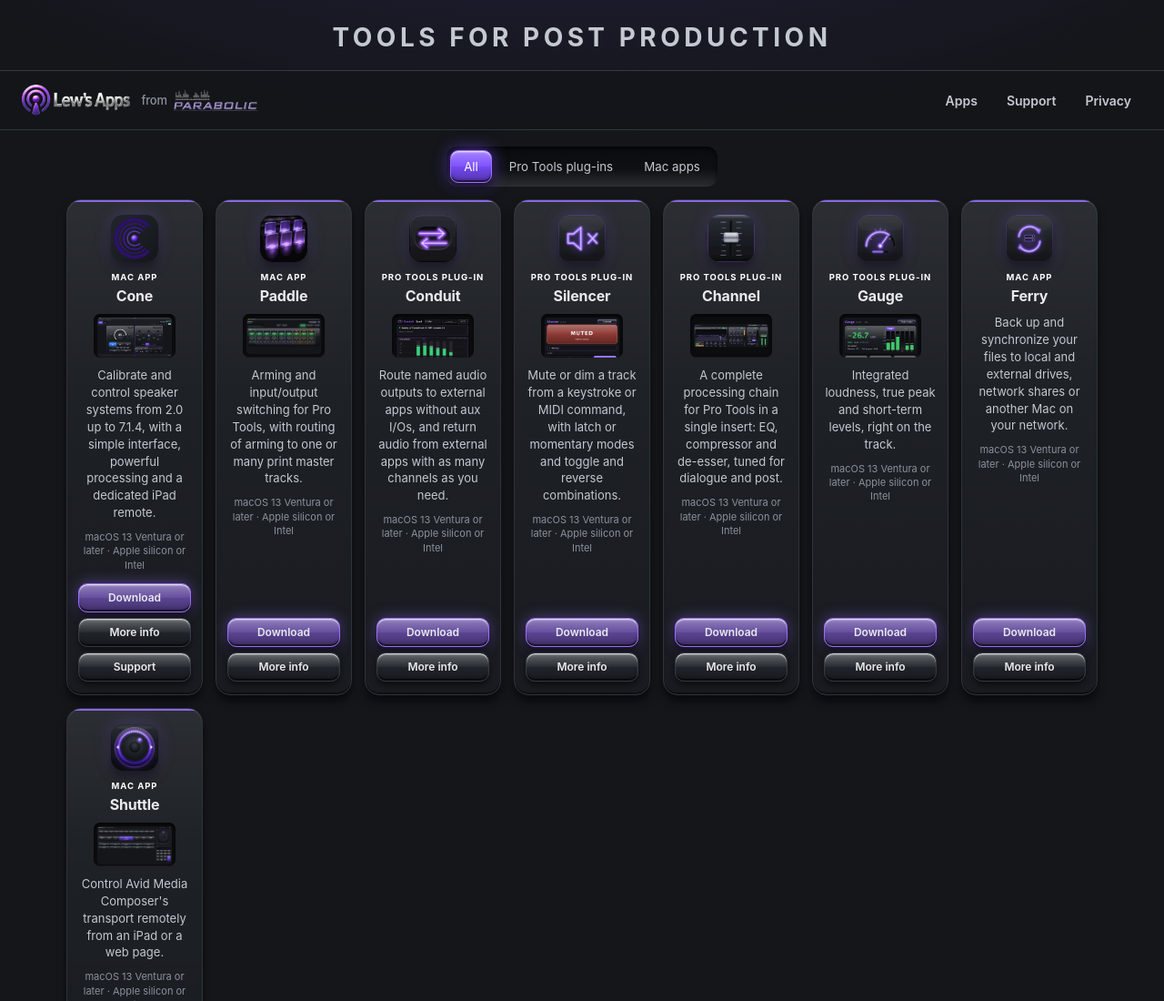
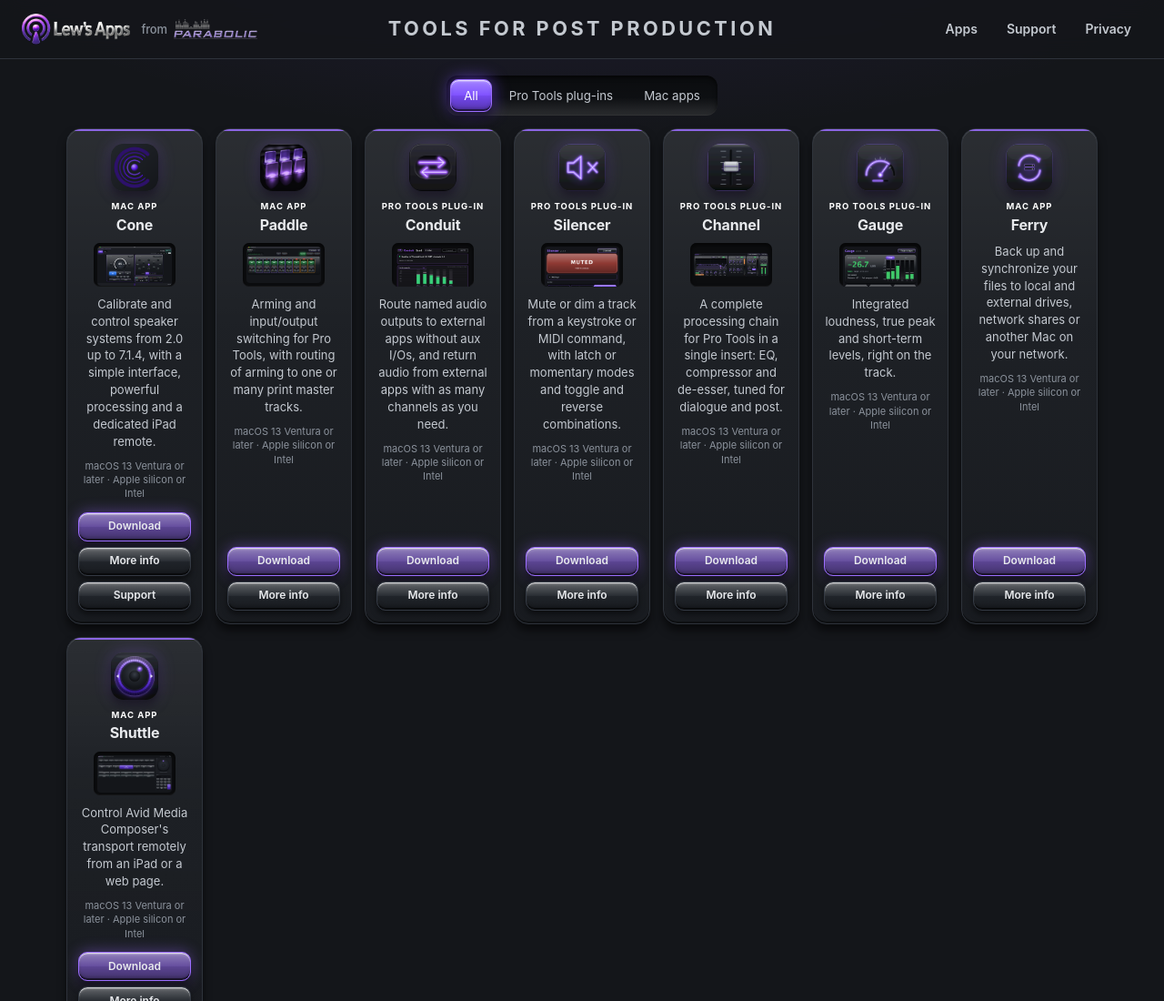
Before and after one commit to diskeditor/Lewsapps-site, a plain HTML site: page docs/index.html in a window 1280 px wide. Shown: the top 1100 px of the page at 91% size. Drawn offline with Linux system fonts and the light colour scheme.

Commit message:
Title in the middle of the logo bar
Co-Authored-By: Claude Opus 5.5 <noreply@anthropic.com>
Claude-Session: https://claude.ai/code/session_01UFfgZRSipLT8a9sTP7rx8N

```diff
--- a/assets/style.css
+++ b/assets/style.css
@@ -258,3 +258,7 @@ footer.site .foot-p img.parabolic { width: 104px; }
 .top-title + header.site { border-top: 1px solid var(--line); }
 .top-title ~ main .tx-visit { margin-top: 18px; }
 #apps .toolbar { margin-top: 18px; }
+/* title in the middle of the logo bar */
+header.site .wrap { position: relative; }
+.bar-title { position: absolute; left: 50%; top: 50%; transform: translate(-50%, -50%); white-space: nowrap; font-size: clamp(14px, 1.7vw, 22px); font-weight: 700; letter-spacing: .16em; text-transform: uppercase; color: var(--subtle); pointer-events: none; }
+@media (max-width: 1000px) { .bar-title { display: none; } }
--- a/docs/assets/style.css
+++ b/docs/assets/style.css
@@ -258,3 +258,7 @@ footer.site .foot-p img.parabolic { width: 104px; }
 .top-title + header.site { border-top: 1px solid var(--line); }
 .top-title ~ main .tx-visit { margin-top: 18px; }
 #apps .toolbar { margin-top: 18px; }
+/* title in the middle of the logo bar */
+header.site .wrap { position: relative; }
+.bar-title { position: absolute; left: 50%; top: 50%; transform: translate(-50%, -50%); white-space: nowrap; font-size: clamp(14px, 1.7vw, 22px); font-weight: 700; letter-spacing: .16em; text-transform: uppercase; color: var(--subtle); pointer-events: none; }
+@media (max-width: 1000px) { .bar-title { display: none; } }
--- a/docs/index.html
+++ b/docs/index.html
@@ -13,9 +13,9 @@
 <link rel="apple-touch-icon" href="assets/icon-180.png">
 </head>
 <body>
-<div class="top-title"><div class="eyebrow">Tools for post production</div></div>
 <header class="site"><div class="wrap">
   <a class="brand" href="index.html"><img src="assets/logo.webp" alt="Lew's Apps" height="34"> <small class="from-p">from <img class="parabolic" src="assets/parabolic-logo.png" alt="Parabolic" width="600" height="146"></small></a>
+  <div class="bar-title">Tools for post production</div>
   <nav class="top">
     <a href="index.html#apps">Apps</a>
     <a href="index.html#support">Support</a>
```
Also changed, not shown: docs/apps/channel.html (+1 -0 lines), docs/apps/conduit.html (+1 -0 lines), docs/apps/cone.html (+1 -0 lines), docs/apps/ferry.html (+1 -0 lines), docs/apps/gauge.html (+1 -0 lines), docs/apps/paddle.html (+1 -0 lines), docs/apps/shuttle.html (+1 -0 lines), docs/apps/silencer.html (+1 -0 lines), docs/cone-support.html (+1 -0 lines), 1 other file.
